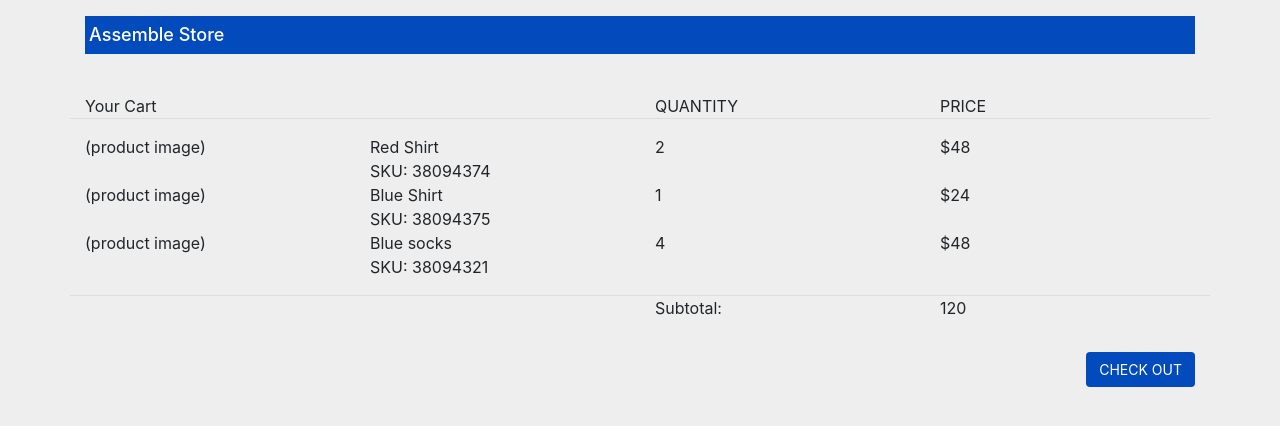
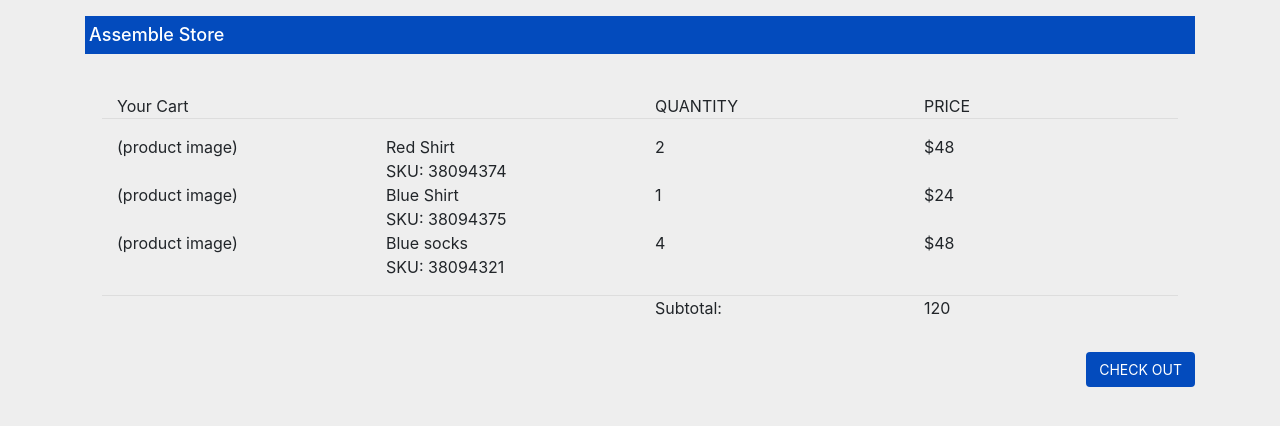
Before and after one commit to PeterBreen/assemble-test, a React (Create React App) app: page / in a window 1280 px wide. Shown: the top 426 px of the page. Built offline with nearby package versions, Linux system fonts and the light colour scheme.

Commit message:
add page-container class for layout

```diff
--- a/src/App.css
+++ b/src/App.css
@@ -29,6 +29,9 @@ button.btn-assemble:hover {
 .confirm-text {
   padding-bottom: 2rem;
 }
+.page-container {
+  padding: 0 2rem;
+}
 
 /* helper classes to avoid redeclaring repeatedly */
 .allcaps {
--- a/src/checkout.js
+++ b/src/checkout.js
@@ -53,6 +53,7 @@ function ShippingAddr() {
 class CheckoutForm extends React.Component {
   render() {
     return (
+    <div className="page-container">
       <div className="row">
         <div className="col-6">
           <PaymentInfo />
@@ -63,6 +64,7 @@ class CheckoutForm extends React.Component {
             <label for="sameas">Billing address same as shipping</label>
         </div>
       </div>
+    </div>
     )
   }
 }
--- a/src/orderconf.js
+++ b/src/orderconf.js
@@ -3,7 +3,7 @@ import React from 'react';
 class OrderConf extends React.Component {
   render() {
     return (
-    <div>
+    <div className="page-container">
       <div className="cartheader"><h4>Order complete!</h4></div>
       <div className="center confirm-text">Hooray! Way to order those products.</div>
     </div>
--- a/src/shoppingcart.js
+++ b/src/shoppingcart.js
@@ -52,7 +52,7 @@ function CartFooter() {
 class ShoppingCart extends React.Component {
     render() {
         return (
-          <div>
+          <div className="page-container">
             <CartHeader />
             {cart.map(cart => <div key={cart.sku} className="row">
               <div className="product-image col">(product image)</div>
```
